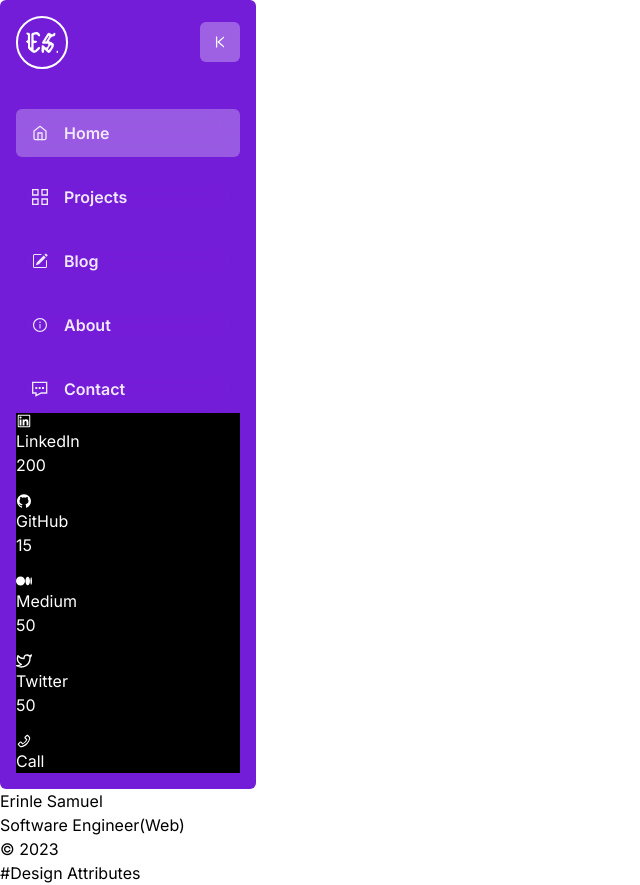
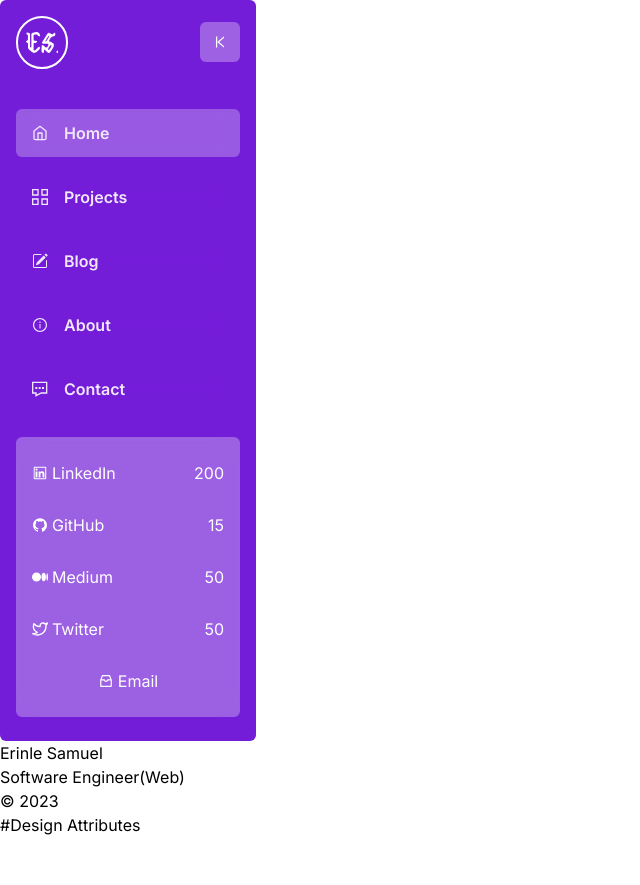
Before and after one commit to psalmuelle/psalmuelle.github.io, a Next.js app: page / in a window 1280 px wide. Shown: the whole page, without its empty margins (0-640 px from the left). After the commit the page ends 837 px from the top, so only its background shows below. Built offline with nearby package versions, Linux system fonts and the light colour scheme.

Commit message:
feat: finish nav style

```diff
--- a/components/Nav.jsx
+++ b/components/Nav.jsx
@@ -8,7 +8,7 @@ import {
   AiOutlineInfoCircle,
   AiOutlineLinkedin,
   AiOutlineGithub,
-  AiOutlinePhone,
+  AiOutlineInbox,
 } from "react-icons/ai";
 import { FiHome, FiTwitter, FiMenu } from "react-icons/fi";
 import { GrProjects, GrContact } from "react-icons/gr";
@@ -28,8 +28,11 @@ const NavLink = ({ title, href, icon, activeLink }) => {
 
 const SocialLink = ({ href, title, icon, followers }) => {
   return (
-    <Link href={href} target='_blank'>
-      <div>
+    <Link
+      className='flex justify-between items-center p-2 rounded-md last-of-type:justify-center hover:bg-gray-900'
+      href={href}
+      target='_blank'>
+      <div className='flex justify-center items-center gap-1'>
         {icon}
         <p>{title}</p>
       </div>
@@ -100,7 +103,7 @@ const Nav = ({ activeLink }) => {
         />
       </div>
 
-      <div className='bg-black flex justify-center flex-col gap-4'>
+      <div className='glassmorphism bg-opacity-50 bg-gray-50 mt-6 mb-2 text- rounded-md py-4 px-2 flex justify-center flex-col gap-3'>
         <SocialLink
           href={"https://www.linkedin.com/in/erinle-samuel/"}
           title={"LinkedIn"}
@@ -130,9 +133,9 @@ const Nav = ({ activeLink }) => {
         />
 
         <SocialLink
-          href={"tel:+2348158842213"}
-          title={"Call"}
-          icon={<AiOutlinePhone />}
+          href={"mailto:psalmuelle1@gmail.com"}
+          title={"Email"}
+          icon={<AiOutlineInbox />}
         />
       </div>
     </nav>
--- a/styles/global.css
+++ b/styles/global.css
@@ -3,24 +3,21 @@
 @tailwind utilities;
 
 :root {
---primaryColor: #731DD8;
---secondaryColor: #EE4266;
---baseColor: #FFFFFF;
+  --primaryColor: #731dd8;
+  --secondaryColor: rgb(17 24 39);
+  --baseColor: #ffffff;
 }
 
-
 body {
-
 }
 
-
-.glassmorphism{
-  @apply rounded-md bg-clip-padding backdrop-filter backdrop-blur-md bg-opacity-30
+.glassmorphism {
+  @apply rounded-md bg-clip-padding backdrop-filter backdrop-blur-md bg-opacity-30;
 }
-.active_btn{
-  @apply  bg-[rgba(255,255,255,0.3)] rounded-md
+.active_btn {
+  @apply bg-[rgba(255,255,255,0.3)] rounded-md;
 }
 
-.nav_link{
-  @apply flex items-center hover:bg-[rgba(255,255,255,0.3)] hover:opacity-80 gap-4  justify-start text-white px-4 py-3 opacity-90 glassmorphism font-semibold
+.nav_link {
+  @apply flex items-center hover:bg-[rgba(255,255,255,0.3)] hover:opacity-80 gap-4  justify-start text-white px-4 py-3 opacity-90 glassmorphism font-semibold;
 }
```
